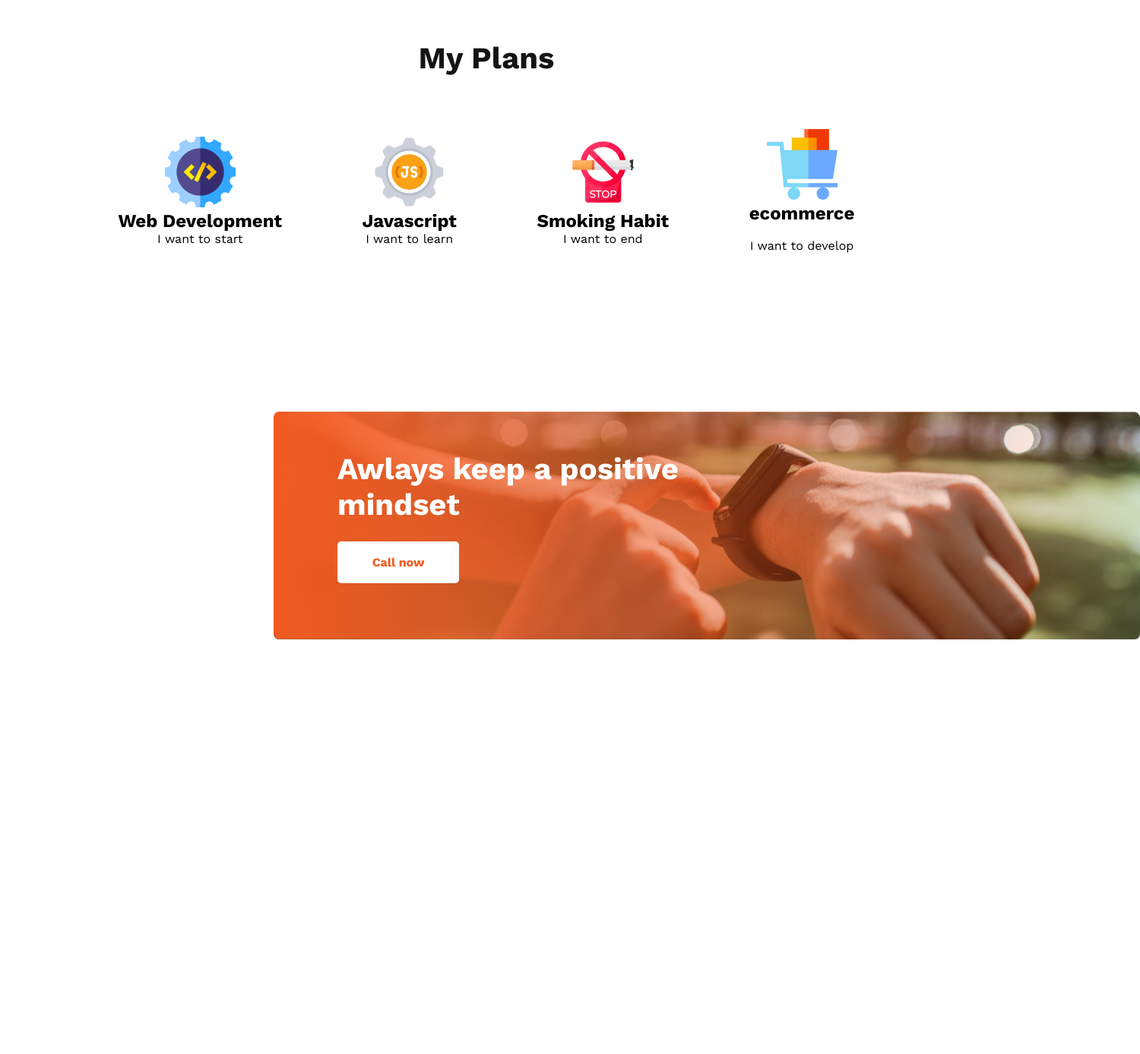
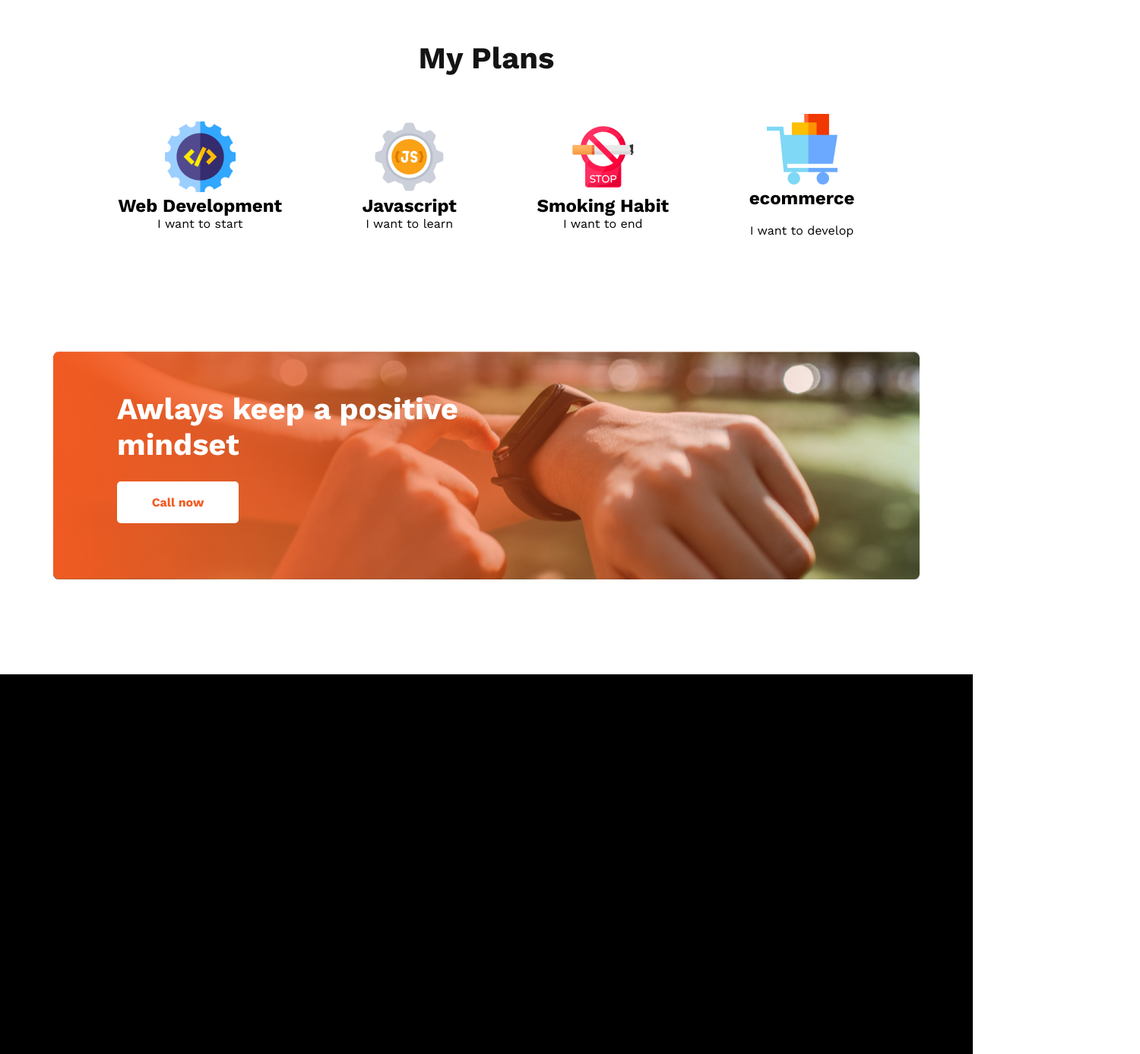
Before and after one commit to nadiaS11/first-portfolio, a plain HTML site: page index.html in a window 1280 px wide. Shown: the part 1805-3193 px from the top of the page at 76% size, 1500 px wide, since content can reach past the window. Before the commit the page ends 2747 px from the top, so only its background shows below. Drawn offline with nearby package versions, Linux system fonts and the light colour scheme.

Commit message:
footer added

```diff
--- a/style.css
+++ b/style.css
@@ -119,7 +119,7 @@ section> h2{
     display: flex;
     justify-content: space-evenly;
     align-items: center;
-    padding-top: 20px;
+    /* padding-top: 20px; */
     padding-bottom: 100px;
 }
 .icons-container{
@@ -136,14 +136,16 @@ section> h2{
     background-position: cover;
     width:1140px;
     height:300px;
-    position: relative;
-    margin:0px 360px 100px;
+    /* position: relative; */
+    /* margin:0px 360px 100px;; */
+    margin:auto;
+    /* margin-top: 100px; */
 }
 .text{
     padding-top:52px  ;
     padding-bottom: 59px;
     padding-left: 20px;
-    margin:59px 0px 59px 64px ;
+    margin:0px 0px 59px 64px ;
     color: #FFF;
 }
 .text h1{
@@ -156,3 +158,9 @@ section> h2{
     color:#F15B22;
     margin: 25px 0px;
 }
+footer{
+    width:100%;
+    height:500px;
+    background-color: black;
+    margin-top: 125px;
+}
```
Also changed, not shown: index.html (+1 -0 lines).
